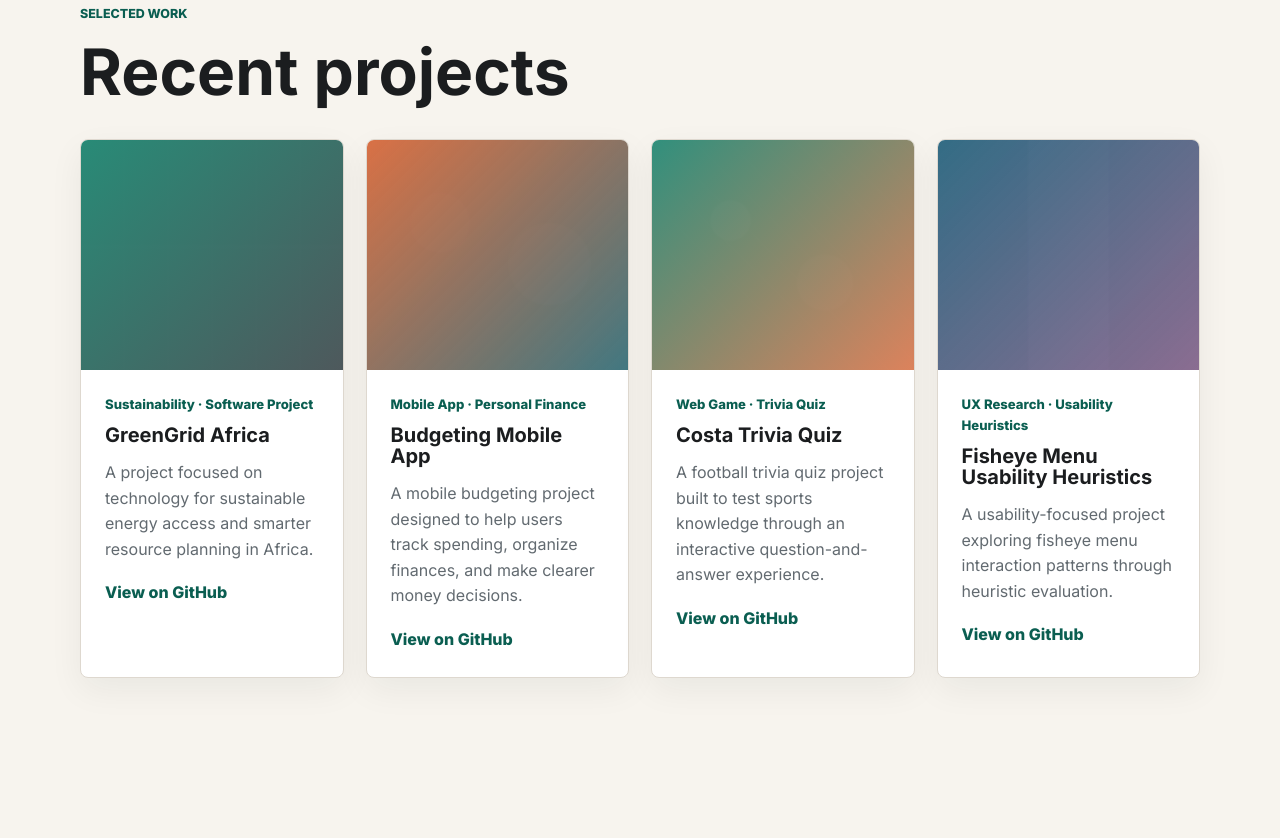
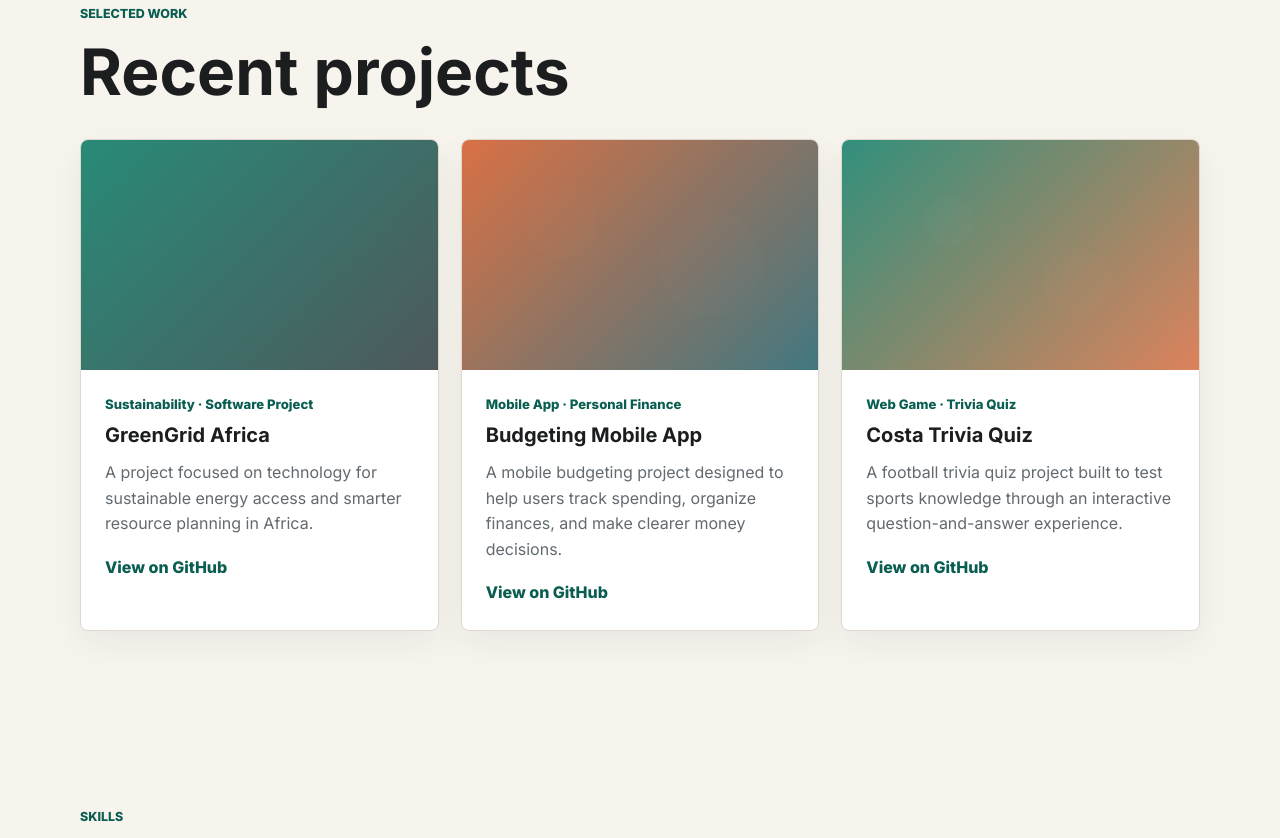
Before and after one commit to Costa-git001/Costa-git001.github.io, a plain HTML site: page index.html in a window 1280 px wide. Shown: the part 1760-2598 px from the top of the page. Drawn offline with Linux system fonts and the light colour scheme.

Commit message:
Replace Fisheye project with Costa Trivia Quiz

```diff
--- a/index.html
+++ b/index.html
@@ -63,7 +63,7 @@
         <span>Year student</span>
       </div>
       <div>
-        <strong>4</strong>
+        <strong>3</strong>
         <span>Featured projects</span>
       </div>
       <div>
@@ -128,15 +128,6 @@
           </div>
         </article>
 
-        <article class="project-card">
-          <div class="project-media mobile"></div>
-          <div class="project-body">
-            <span>UX Research &middot; Usability Heuristics</span>
-            <h3>Fisheye Menu Usability Heuristics</h3>
-            <p>A usability-focused project exploring fisheye menu interaction patterns through heuristic evaluation.</p>
-            <a class="project-link" href="https://github.com/Costa-git001/fisheye-menu-usability-heuristics" target="_blank" rel="noreferrer">View on GitHub</a>
-          </div>
-        </article>
       </div>
     </section>
 
--- a/styles.css
+++ b/styles.css
@@ -301,7 +301,7 @@ h3 {
 
 .project-grid {
   display: grid;
-  grid-template-columns: repeat(4, 1fr);
+  grid-template-columns: repeat(3, 1fr);
   gap: 22px;
 }
 
```
